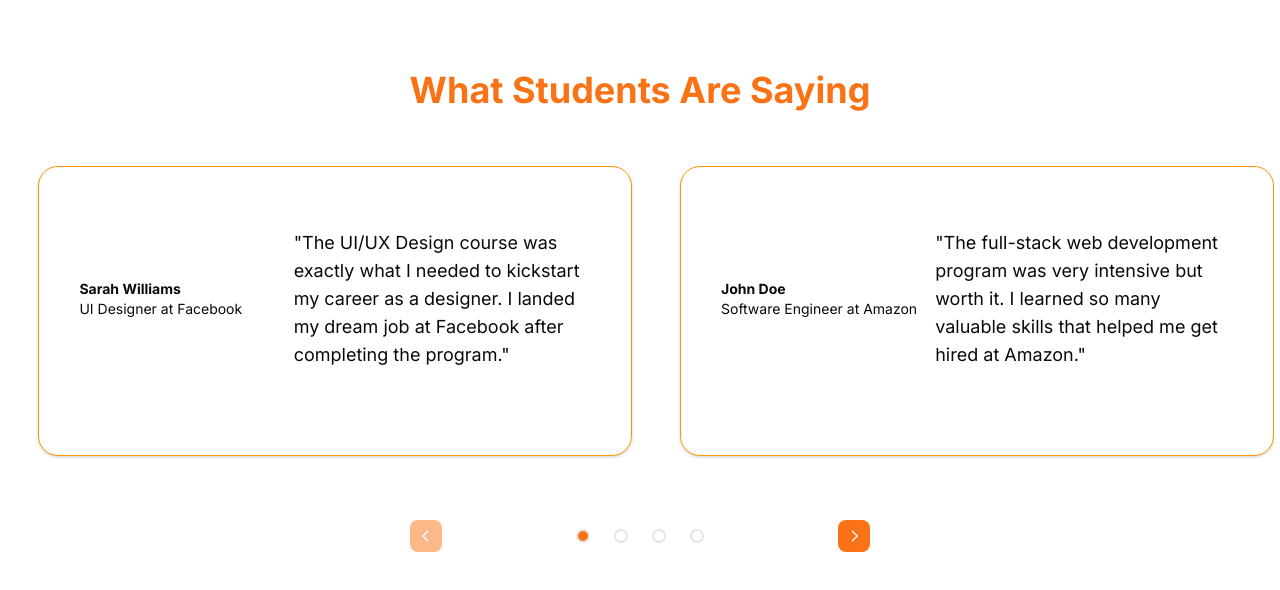
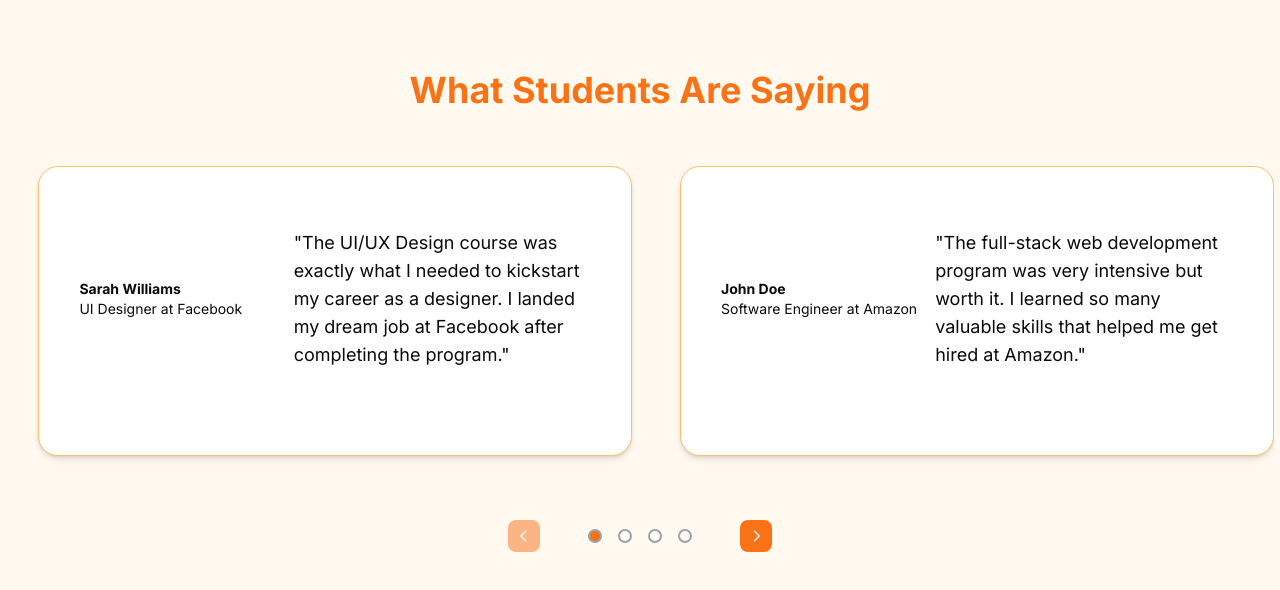
Before and after one commit to knzau/lms-course-app, a Next.js app in the folder client/: page / in a window 1280 px wide. Shown: the part 3954-4544 px from the top of the page. Built offline with nearby package versions, Linux system fonts and the light colour scheme.

Commit message:
Refactor: clean up code

```diff
--- a/client/src/components/modules/Testimonials.tsx
+++ b/client/src/components/modules/Testimonials.tsx
@@ -4,11 +4,11 @@ import { Carousel } from "@/components/ui/Carousel";
 import { testimonialsSection } from "@/utils/constants";
 import MaxWidthWrapper from "../common/MaxWidthWrapper";
 import { CaretLeftIcon, CaretRightIcon } from "@radix-ui/react-icons";
-import { CarouselDotButtons } from "../ui/Carousel/CarouselDots";
 
 const Testimonials = () => {
 	return (
-		<MaxWidthWrapper className="flex flex-col gap-10 lg:my-[120px] my-[80px] items-center">
+		<div className="bg-backgroundAccent lg:py-[120px] py-[40px]">
+			<MaxWidthWrapper className="flex flex-col gap-10 items-center">
 				<h2 className="text-center mb-4 font-bold text-4xl text-primary">{testimonialsSection.title}</h2>
 				<Carousel.Root
 					opts={{
@@ -19,10 +19,10 @@ const Testimonials = () => {
 					leftIcon={<CaretLeftIcon style={{ width: "24px", height: "24px" }} />}
 					rightIcon={<CaretRightIcon style={{ width: "24px", height: "24px" }} />}
 				>
-				<Carousel.Content className="mb-16 flex justify-between  min-h-[290px]">
+					<Carousel.Content className="mb-16 flex justify-between min-h-[290px]">
 						{testimonialsSection.testimonials.map((testimony, index) => (
 							<Carousel.Item key={index} className=" pl-12 md:basis-1/2 basis-1 flex justify-center">
-							<Card className="p-4 border-radius rounded-[20px] drop-shadow border-secondary">
+								<Card className="p-4 border-radius rounded-[20px] drop-shadow-md border-[#FFBF66]">
 									<CardContent className="flex md:flex-row gap-4 justify-center items-center flex-col h-full">
 										<div className="basis-[40%]">
 											<h4 className="font-bold text-sm">{testimony.name}</h4>
@@ -38,6 +38,7 @@ const Testimonials = () => {
 					</Carousel.Content>
 				</Carousel.Root>
 			</MaxWidthWrapper>
+		</div>
 	);
 };
 
--- a/client/src/components/ui/Carousel/CarouselDots.tsx
+++ b/client/src/components/ui/Carousel/CarouselDots.tsx
@@ -66,13 +66,13 @@ export const DotButton: React.FC<PropType> = (props) => {
 
 export const CarouselDotButtons = ({ scrollSnaps, selectedIndex, onDotButtonClick }: UseDotButtonType) => {
 	return (
-		<div className="flex flex-wrap justify-center gap-x-6 items-center mr-[calc((2.6rem - 1.4rem) / 2 * -1)]">
+		<div className="flex flex-wrap justify-center gap-x-4 items-center">
 			{scrollSnaps.map((_, index) => (
 				<DotButton
 					key={index}
 					onClick={() => onDotButtonClick(index)}
 					className={cn(
-						"bg-transparent no-underline cursor-pointer border-[2px] p-0 m-0 w-[14px] h-[14px] flex items-center justify-between rounded-[50%]",
+						"bg-transparent no-underline cursor-pointer border-[2px] border-gray-400 p-0 m-0 w-[14px] h-[14px] flex items-center justify-between rounded-[50%]",
 						{
 							"bg-primary": index === selectedIndex
 						}
--- a/client/src/components/ui/Carousel/CarouselRoot.tsx
+++ b/client/src/components/ui/Carousel/CarouselRoot.tsx
@@ -4,7 +4,6 @@ import * as React from "react";
 import useEmblaCarousel, { type UseEmblaCarouselType } from "embla-carousel-react";
 import { useDotButton, CarouselDotButtons } from "./CarouselDots";
 import { Carousel } from "./index";
-import { CaretLeftIcon, CaretRightIcon } from "@radix-ui/react-icons";
 
 import { cn } from "@/lib/utils";
 
@@ -113,8 +112,6 @@ const CarouselRoot = React.forwardRef<HTMLDivElement, React.HTMLAttributes<HTMLD
 			};
 		}, [api, onSelect]);
 
-		console.log({ scrolledTo: selectedIndex, scrollSnaps });
-
 		return (
 			<CarouselContext.Provider
 				value={{
@@ -138,14 +135,14 @@ const CarouselRoot = React.forwardRef<HTMLDivElement, React.HTMLAttributes<HTMLD
 				>
 					<>
 						{children}
-						<div className="flex justify-center  items-center ">
+						<div className="flex justify-center items-center ">
 							<Carousel.ButtonPrev
 								className="relative rounded-lg translate-y-0"
 								icon={props.leftIcon}
 								variant="default"
 							/>
 							{!!shouldShowDots && (
-								<div className="min-w-[300px] flex justify-center">
+								<div className="flex justify-center">
 									<CarouselDotButtons
 										selectedIndex={selectedIndex}
 										scrollSnaps={scrollSnaps}
```
Lines whose indentation alone changed are shown as unchanged.
